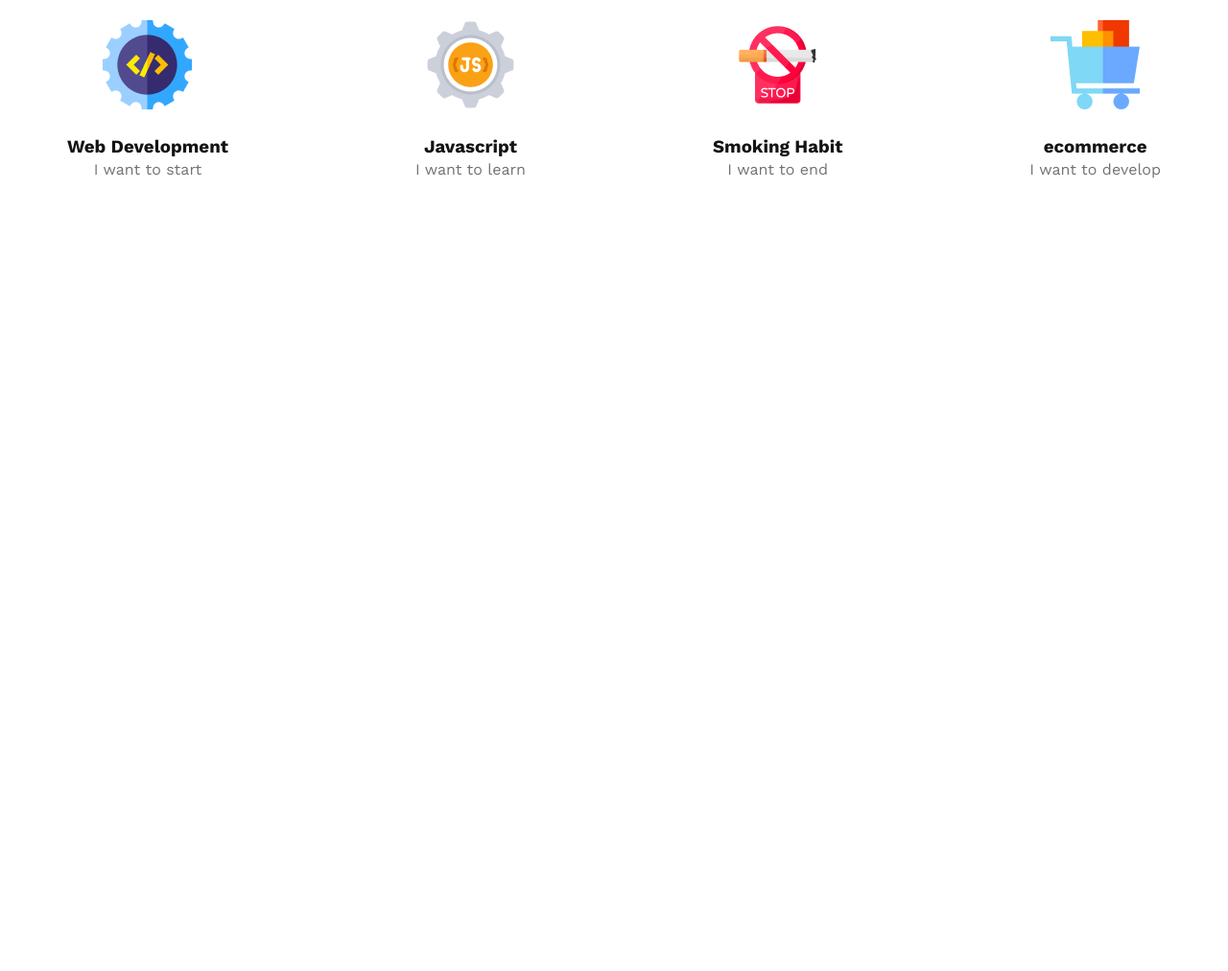
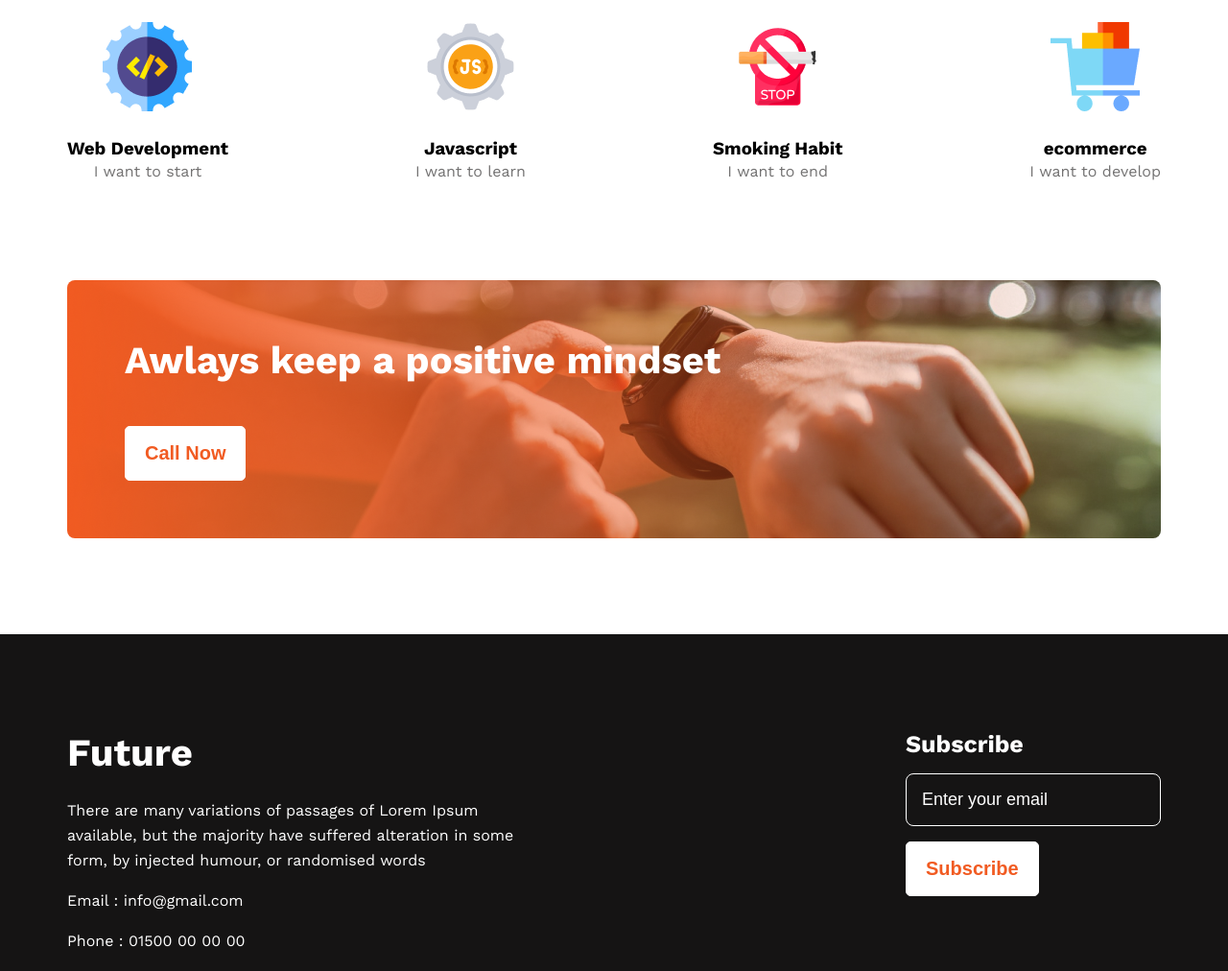
Before and after one commit to yasin-arft/new-year, a plain HTML site: page index.html in a window 1280 px wide. Shown: the part 1633-2645 px from the top of the page at 96% size. Before the commit the page ends 1923 px from the top, so only its background shows below. Drawn offline with nearby package versions, Linux system fonts and the light colour scheme.

Commit message:
call now section and footer section added

```diff
--- a/index.html
+++ b/index.html
@@ -36,7 +36,7 @@
 
   <main>
 
-    <!-- faliure section -->
+    <!-- faliure section start-->
 
     <section class="failure">
       <div class="failure-img">
@@ -47,7 +47,8 @@
       <div class="failure-info">
         <h2 class="section-title">My failures of previous year</h2>
         <p class="section-desc">
-          Contrary to popular belief, Lorem Ipsum is not simply random text. It has roots in a piece of classical Latin literature from 45 BC, making it over 2000 years old. Richard McClintock.
+          Contrary to popular belief, Lorem Ipsum is not simply random text. It has roots in a piece of classical Latin
+          literature from 45 BC, making it over 2000 years old. Richard McClintock.
         </p>
         <ul class="failure-list">
           <li>
@@ -74,7 +75,9 @@
       </div>
     </section>
 
-    <!-- my plan section -->
+    <!-- faliure section end-->
+
+    <!-- my plan section start-->
 
     <section class="my-plan">
       <h2 class="section-title">My Plans</h2>
@@ -102,10 +105,65 @@
       </div>
     </section>
 
+    <!-- my plan section end-->
+
+    <!-- call now section start -->
+
+    <section class="call-now">
+      <h2 class="section-title">Awlays keep a positive mindset</h2>
+      <button class="primary-btn secondary-btn">Call Now</button>
+    </section>
+
+    <!-- call now section end -->
+
   </main>
 
   <!-- main end -->
 
+  <!-- footer start -->
+
+  <footer>
+    <div class="container">
+      <div class="footer-info">
+        <h2 class="section-title">Future</h2>
+        <p class="section-desc">
+          There are many variations of passages of Lorem Ipsum available, but the majority have suffered alteration in
+          some form, by injected humour, or randomised words
+        </p>
+        <div class="contact-info">
+          <p>Email : info@gmail.com</p>
+          <p>Phone : 01500 00 00 00</p>
+          <div class="social-links">
+            <div class="facebook">
+              <a href="#">
+                <img src="assets/images/icons/fb.png" alt="facebook">
+              </a>
+            </div>
+            <div class="twitter">
+              <a href="#">
+                <img src="assets/images/icons/twitter.png" alt="twitter">
+              </a>
+            </div>
+            <div class="youtube">
+              <a href="#">
+                <img src="assets/images/icons/youtube.png" alt="youtube">
+              </a>
+            </div>
+          </div>
+        </div>
+      </div>
+      <div class="subscribe">
+        <h2 class="section-title">Subscribe</h2>
+        <form action="">
+          <input type="email" name="email" id="email" placeholder="Enter your email">
+          <input type="submit" value="Subscribe" class="primary-btn secondary-btn">
+        </form>
+      </div>
+    </div>
+
+  </footer>
+
+  <!-- footer end -->
 
 </body>
 
--- a/styles/style.css
+++ b/styles/style.css
@@ -2,7 +2,7 @@
 
 :root {
   --primary: #f15b22;
-  --heading: #151414;
+  --secondary: #151414;
   --text: #444343;
   --white: #ffffff;
 }
@@ -19,21 +19,12 @@ body {
   font-family: 'Work Sans', sans-serif;
 }
 
-h1,
-h2,
-h3,
-h4,
-h5,
-h6 {
-  color: var(--heading);
-}
-
 p {
-  color: var(--text);
   line-height: 26px;
 }
 
-main {
+main,
+footer .container {
   max-width: 1140px;
   margin: auto;
 }
@@ -46,9 +37,9 @@ main {
   padding: 16px 20px;
   font-size: 20px;
   font-weight: 600;
-  border: none;
+  border: 1px solid var(--primary);
   border-radius: 5px;
-  outline: 1px solid var(--primary);
+  outline: none;
   cursor: pointer;
   text-transform: capitalize;
   transition: all .5s;
@@ -59,13 +50,21 @@ main {
   color: var(--primary);
 }
 
+.secondary-btn {
+  background-color: var(--white);
+  color: var(--primary);
+  border-color: var(--white);
+}
+
 .section-title {
   font-size: 40px;
+  color: var(--econdary);
 }
 
 .section-desc {
   padding-top: 24px;
   padding-bottom: 16px;
+  color: var(--text);
 }
 
 /* header start */
@@ -88,6 +87,7 @@ header {
 }
 
 .header-title {
+  color: var(--secondary);
   font-size: 65px;
   font-weight: 700;
 }
@@ -144,6 +144,8 @@ header {
   color: #16D887;
 }
 
+/* failure section */
+
 /* my plan section */
 
 .my-plan {
@@ -161,7 +163,7 @@ header {
   text-align: center;
 }
 
-.plan-item h3{
+.plan-item h3 {
   padding-top: 24px;
 }
 
@@ -169,4 +171,79 @@ header {
   color: #737272;
 }
 
+/* my plan section */
+
+/* call now section start */
+
+.call-now {
+  background-image: url('../assets/images/gradient2.png'), url('../assets/images/watch.png');
+  background-repeat: no-repeat;
+  background-size: cover;
+  background-position: center center, center center;
+  border-radius: 8px;
+  padding: 60px;
+  margin: 100px 0;
+}
+
+.call-now .section-title {
+  margin-bottom: 45px;
+  color: var(--white);
+}
+
+
+/* call now section end */
+
 /* main end */
+
+/* foorer start */
+
+footer {
+  background-color: var(--secondary);
+}
+
+footer div,
+footer .section-desc {
+  color: var(--white);
+}
+
+footer .container {
+  display: flex;
+  justify-content: space-between;
+  padding: 100px 0;
+}
+
+.footer-info .section-desc {
+  max-width: 500px;
+}
+
+.contact-info p {
+  margin-bottom: 16px;
+}
+
+.social-links {
+  padding-top: 8px;
+  display: flex;
+  gap: 24px;
+}
+
+.subscribe .section-title {
+  font-size: 25px;
+}
+.subscribe input[type="email"] {
+  display: block;
+  width: 100%;
+  font-size: 18px;
+  padding: 16px;
+  margin: 16px 0;
+  background-color: transparent;
+  color: var(--white);
+  border: 1px solid var(--white);
+  border-radius: 8px;
+  outline: 0;
+}
+
+.subscribe input[type="email"]::placeholder {
+  color: var(--white);
+}
+
+/* foorer end */
```
